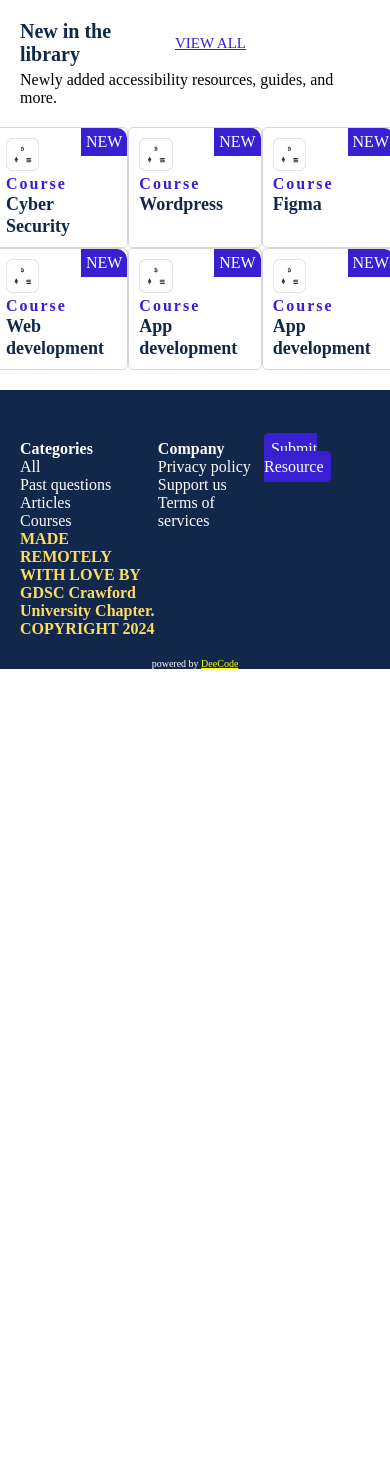
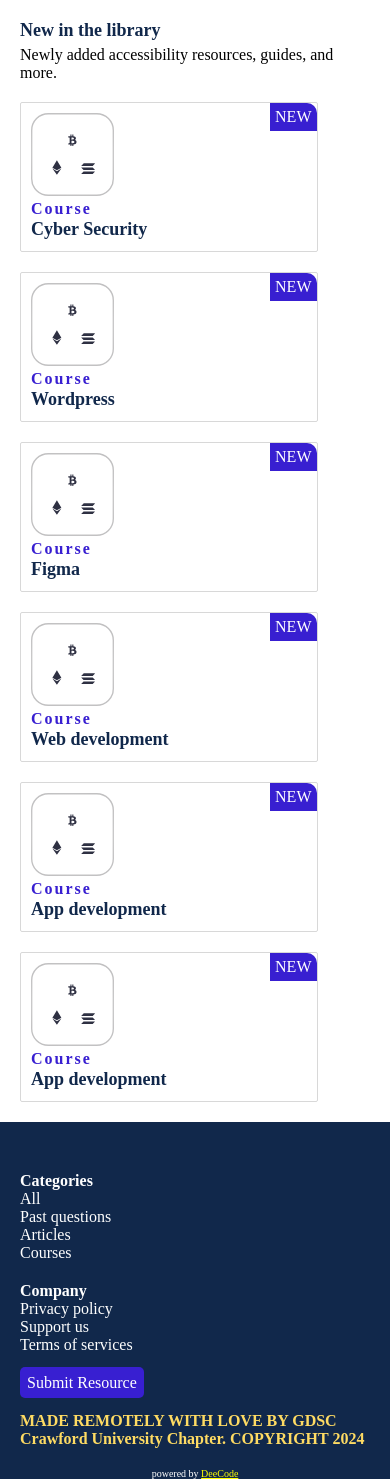
Before and after one commit to Tobennaaustin/resourcehub2, a PHP site: page /index.html in a window 390 px wide. Shown: the part 68-1547 px from the top of the page. Before the commit the page ends 737 px from the top, so only its background shows below. Run offline with PHP 8.4, Linux system fonts and the light colour scheme; some libraries are stand-ins or nearby versions; some web fonts are replaced.

Commit message:
added more things

```diff
--- a/all.html
+++ b/all.html
@@ -5,6 +5,7 @@
     <meta name="viewport" content="width=device-width, initial-scale=1.0">
     <title>ResourceHub/All</title>
     <link rel="stylesheet" href="css/style.css">
+    <link rel="stylesheet" href="css/responsive.css">
 </head>
 <body>
     <header>
--- a/article.html
+++ b/article.html
@@ -5,6 +5,7 @@
     <meta name="viewport" content="width=device-width, initial-scale=1.0">
     <title>ResourceHub/Articles</title>
     <link rel="stylesheet" href="css/style.css">
+    <link rel="stylesheet" href="css/responsive.css">
 
 </head>
 <body>
--- a/courses.html
+++ b/courses.html
@@ -5,6 +5,7 @@
     <meta name="viewport" content="width=device-width, initial-scale=1.0">
     <title>ResourceHub/Courses</title>
     <link rel="stylesheet" href="css/style.css">
+    <link rel="stylesheet" href="css/responsive.css">
 </head>
 <body>
     <header>
--- a/css/responsive.css
+++ b/css/responsive.css
@@ -0,0 +1,67 @@
+@media screen and (max-width: 1200px) {
+    .maintxt{
+        margin: 20px;
+      }
+      .maintxt_1{
+        display: flex;
+        align-items: center;
+      }
+      .maintxt h1{
+        color: var(--darkblue);
+        font-family: var(--headingfontfam);
+        text-align: left;
+      }
+      .maintxt  a{
+        margin-left: 50%;
+        font-family: var(--bodyfontfam);
+        font-size: 20px;
+        text-decoration: underline;
+        text-decoration-color: var(--brightblue);
+      }
+      .maintxt p{
+        color: black;
+        font-family: var(--bodyfontfam);
+        margin-top: 5px;
+
+      }
+
+
+    .row{
+      grid-template-columns: repeat(auto-fill, minmax(calc(33.3333% - 20px), 1fr));
+    }
+    .row .card {
+        border: 1px solid var(--lightblack);
+        margin-top: 0;
+        border: 1px solid rgba(0, 0, 0, 0.151);
+        border-radius: 2px;
+        cursor: pointer;
+        height: 200px;
+      }
+  }
+
+  @media screen and (max-width: 768px) {
+    .maintxt{
+        margin: 20px;
+      }
+      .maintxt_1{
+        display: flex;
+        align-items: center;
+      }
+      .maintxt h1{
+        text-align: left;
+        font-size: 18px;
+        display: block;
+      }
+    .row {
+      grid-template-columns: repeat(auto-fill, minmax(calc(100% - 20px), 1fr));
+    }
+    .row .card {
+        border: 1px solid var(--lightblack);
+        margin-top: 0;
+        border: 1px solid rgba(0, 0, 0, 0.151);
+
+        cursor: pointer;
+        height: 150px;
+        width: 85%;
+      }
+  }
--- a/css/style.css
+++ b/css/style.css
@@ -207,17 +207,8 @@
   .maintxt h1{
     color: var(--darkblue);
     font-family: var(--headingfontfam);
-    @media screen and (max-width:699px) {
-      font-size: 25px;
-      max-width: 70%;
-    }
-    @media screen and (max-width:445px) {
-      font-size:20px ;
-      max-width:40% ;
-
-    }
   }
-  .maintxt  a{
+  /* .maintxt  a{
     margin-left: 50%;
     font-family: var(--bodyfontfam);
     font-size: 20px;
@@ -227,7 +218,7 @@
       font-size: 15px;
       margin-left: 15px;
     }
-  }
+  } */
   .maintxt p{
     color: black;
     font-family: var(--bodyfontfam);
@@ -235,42 +226,19 @@
 
   }
   /* style for the cards */
-  /* .column {
-    float: left;
-    width: 25%;
-    padding:20px;
-   overflow: hidden;
-   margin: 20px;
-   @media screen and (max-width: 600px) {
-
-      width: 85%;
-      display: block;
-      margin-bottom: 20px;
-
-    }
-  } */
 
   .row {
-    margin: 0 -5px;
-    grid-template-columns: auto auto auto ;
     display: grid;
+    grid-template-columns: repeat(auto-fill, minmax(calc(25% - 20px), 1fr));
+    gap: 20px;
+    margin: 20px;
   }
-  /* .row:after {
-    content: "";
-
-    clear: both;
-
-  } */
-
-  .card {
-    /* padding: 10px; */
+  .row .card {
     border: 1px solid var(--lightblack);
-    /* width: 100%;
-    height: 200px; */
     margin-top: 0;
     border: 1px solid rgba(0, 0, 0, 0.151);
-    border-radius: 5px;
     cursor: pointer;
+    height: 200px;
   }
   .card:hover{
     border: 1px solid var(--lightblack);
--- a/index.html
+++ b/index.html
@@ -6,6 +6,7 @@
     <meta name="viewport" content="width=device-width, initial-scale=1.0">
     <title>ResourceHub</title>
     <link rel="stylesheet" href="css/style.css">
+    <link rel="stylesheet" href="css/responsive.css">
 
 
 </head>
@@ -37,14 +38,13 @@
         <div class="maintxt">
             <div class="maintxt_1">
                 <h1>New in the library</h1>
-                <a href="all.html">VIEW ALL</a>
             </div>
             <p>Newly added accessibility resources, guides, and more.</p>
         </div>
 
         <div class="row" id="cardContainer">
             <!-- Your card elements go here -->
-            <div class="column card" data-search="cyber Security">
+            <div class="card" data-search="cyber Security">
                 <p style="background-color: #381fd1; color: white; padding: 5px; float: right; margin-top: 0; border-top-right-radius: 10px;">NEW</p>
                 <div class="cardcontent">
                     <img src="images/card.svg" alt="">
@@ -55,7 +55,7 @@
                 </div>
             </div>
 
-            <div class="column card" data-search="wordpress">
+            <div class="card" data-search="wordpress">
                 <p style="background-color: #381fd1; color: white; padding: 5px; float: right; margin-top: 0; border-top-right-radius: 10px;">NEW</p>
                 <div class="cardcontent">
                     <img src="images/card.svg" alt="">
@@ -66,7 +66,7 @@
                 </div>
             </div>
 
-            <div class="column card" data-search="figma">
+            <div class="card" data-search="figma">
                 <p style="background-color: #381fd1; color: white; padding: 5px; float: right; margin-top: 0; border-top-right-radius: 10px;">NEW</p>
                 <div class="cardcontent">
                     <img src="images/card.svg" alt="">
@@ -77,7 +77,7 @@
                 </div>
             </div>
 
-            <div class="column card" data-search="web development">
+            <div class="card" data-search="web development">
                 <p style="background-color: #381fd1; color: white; padding: 5px; float: right; margin-top: 0; border-top-right-radius: 10px;">NEW</p>
                 <div class="cardcontent">
                     <img src="images/card.svg" alt="">
@@ -88,7 +88,7 @@
                 </div>
             </div>
 
-            <div class="column card" data-search="app development">
+            <div class="card" data-search="app development">
                 <p style="background-color: #381fd1; color: white; padding: 5px; float: right; margin-top: 0; border-top-right-radius: 10px;">NEW</p>
                 <div class="cardcontent">
                     <img src="images/card.svg" alt="">
@@ -99,7 +99,7 @@
                 </div>
             </div>
 
-            <div class="column card" data-search="app development">
+            <div class="card" data-search="app development">
                 <p style="background-color: #381fd1; color: white; padding: 5px; float: right; margin-top: 0; border-top-right-radius: 10px;">NEW</p>
                 <div class="cardcontent">
                     <img src="images/card.svg" alt="">
@@ -114,7 +114,7 @@
 
     <footer>
         <div class="foot row">
-            <div class="column">
+            <div class="">
                 <ul>
                     <li style="font-weight: 900;">Categories</li>
                     <li><a href="all.html">All</a></li>
@@ -124,7 +124,7 @@
                 </ul>
             </div>
 
-            <div class="column">
+            <div class="">
                 <ul>
                     <li style="font-weight: 900;">Company</li>
                     <li>Privacy policy</li>
@@ -133,11 +133,11 @@
                 </ul>
             </div>
 
-            <div class="column">
+            <div class="">
                 <a href="https://forms.gle/juScgwvomiCXvERF7" class="footbtn">Submit Resource</a>
             </div>
 
-            <div class="column">
+            <div class="">
                 <h4 style="color: #fedb63;">MADE REMOTELY WITH LOVE BY GDSC Crawford University Chapter. COPYRIGHT 2024</h4>
             </div>
 
--- a/past.html
+++ b/past.html
@@ -7,6 +7,7 @@
     <title>ResourceHub/past-questions</title>
     <link rel="stylesheet" href="css/style.css">
     <link rel="stylesheet" href="css/tabs.css">
+    <link rel="stylesheet" href="css/responsive.css">
 </head>
 
 <body>
```
